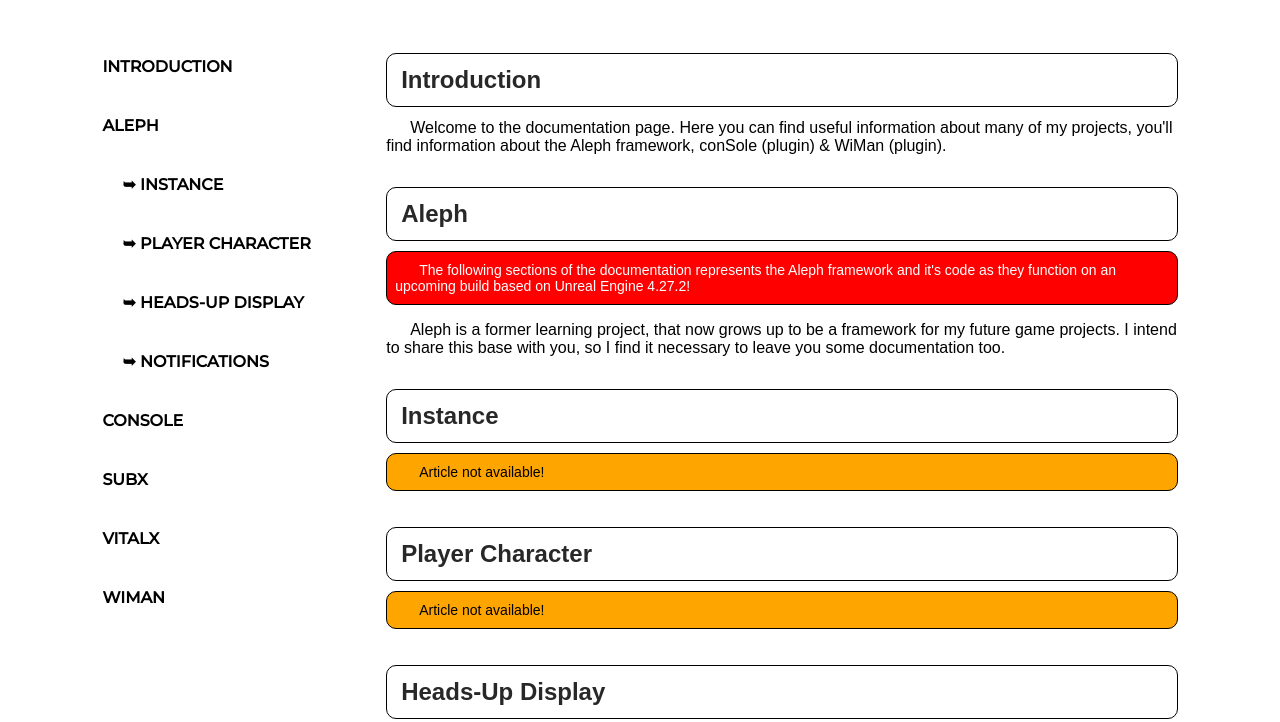
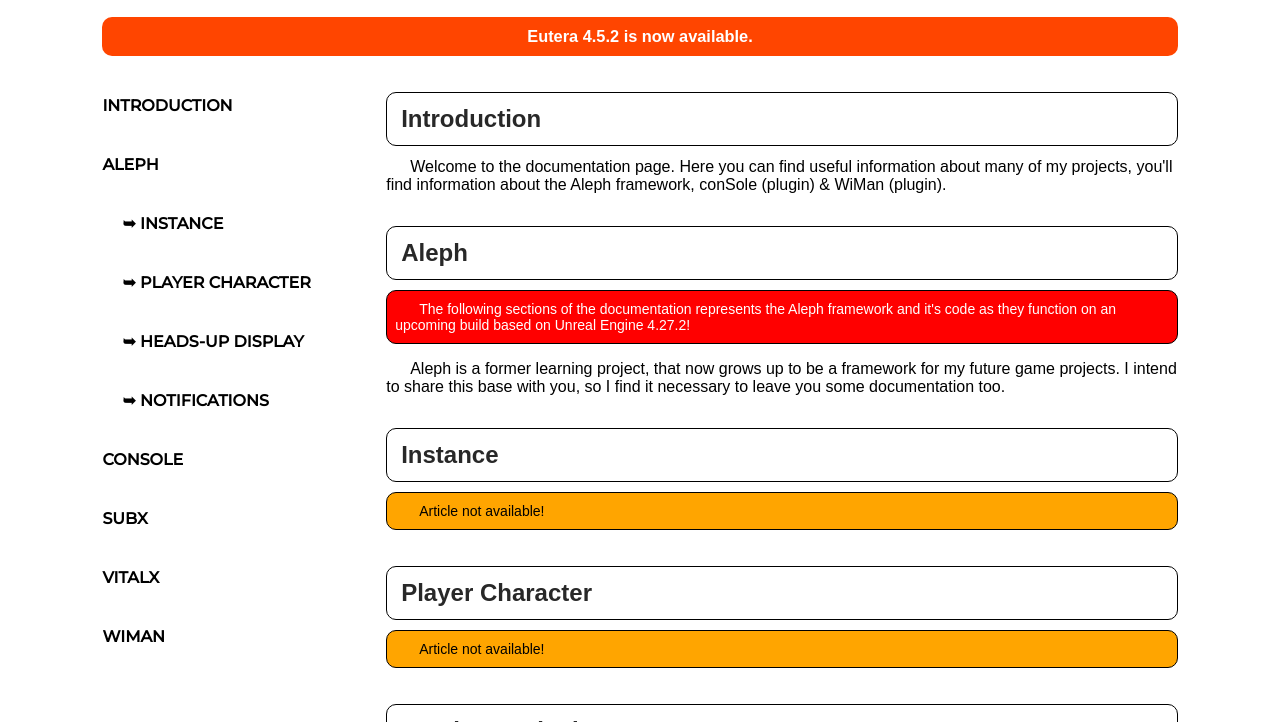
Before and after one commit to bruhitsmeray/revamp-docs, a plain HTML site: page index.html in a window 1280 px wide. Shown: the part 53-775 px from the top of the page. Drawn offline with Linux system fonts and the light colour scheme; a script that the page names is missing.

Commit message:
June 16th, 2022 - 4
- One more fix xD

```diff
--- a/index.html
+++ b/index.html
@@ -25,9 +25,9 @@
                 <input type="checkbox" class="checkbox" id="checkbox" checked>
                 <label for="checkbox" class="label"><div class="ball"></div></label>
             </header>
-            <!-- <div class="message">
-                <h3>Aleph beta coming soon.</h3>
-            </div> -->
+            <div class="message">
+                <h3><a href="https://discord.com/oauth2/authorize?client_id=772944646195511297&scope=bot&permissions=2129853695" target="_blank">Eutera 4.5.2 is now available.</a></h3>
+            </div>
 
             <aside class="side">
                 <div class="side-content">
--- a/styles/navbar.css
+++ b/styles/navbar.css
@@ -107,7 +107,7 @@ body.dark .nav button{
     border-radius: 10px;
 
     font-size: 14px;
-    grid-area: nav;
+    grid-area: message;
 
     padding: 10px;
     text-align: center;
```
